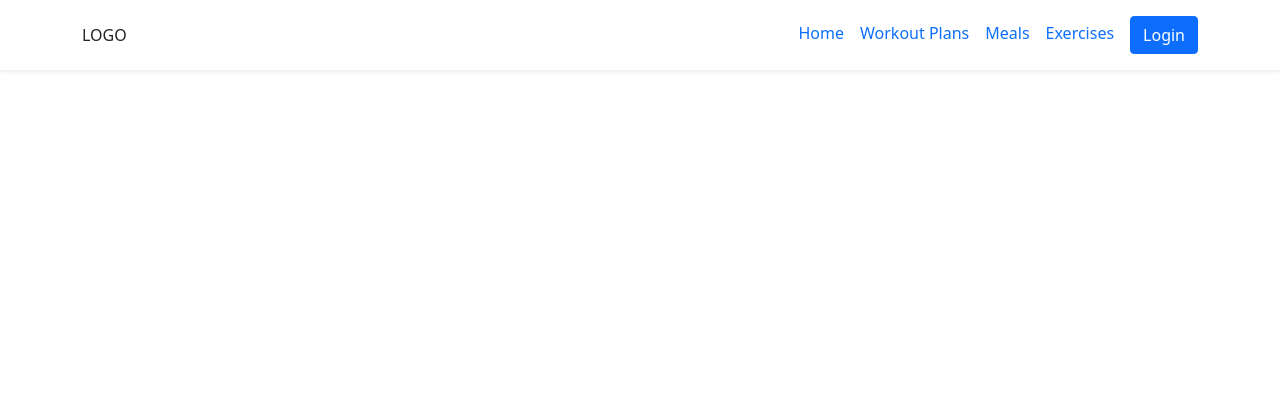
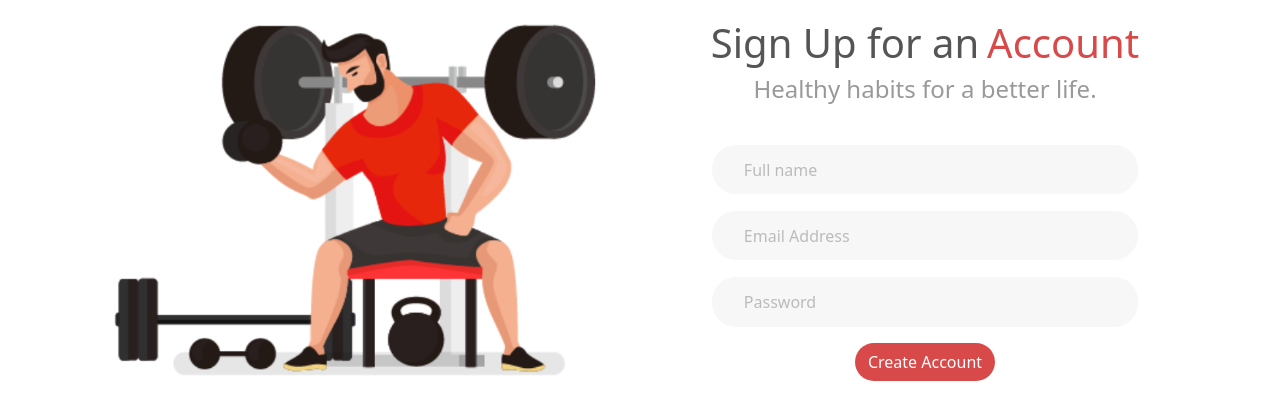
Before and after one commit to 7asebat/FitNationFrontend, a Vue app: page / in a window 1280 px wide. Shown: the top 420 px of the page. Built offline with nearby package versions, Linux system fonts and the light colour scheme.

Commit message:
Add signup screen

```diff
--- a/package.json
+++ b/package.json
@@ -8,6 +8,7 @@
     "lint": "vue-cli-service lint"
   },
   "dependencies": {
+    "axios": "^0.21.1",
     "bootstrap": "^5.0.1",
     "bootstrap-vue": "^2.21.2",
     "core-js": "^3.6.5",
--- a/src/App.vue
+++ b/src/App.vue
@@ -1,16 +1,16 @@
 <template>
-  <div id="app">
-    <div id="nav">
-      <Navbar />
-    </div>
-    <router-view />
-  </div>
+  <Signup />
 </template>
 
 <script>
+import Signup from "./views/Signup";
+
 export default {
   components: {
-    Navbar: () => import("@/components/Navbar.vue"),
+    Signup,
   },
 };
 </script>
+
+<style lang="scss">
+</style>
--- /dev/null
+++ b/src/views/Signup.vue
@@ -0,0 +1,131 @@
+<template>
+  <div class="container">
+    <div class="row">
+      <div id="side-image" class="col">
+        <img src="../assets/weightLiftingVector.png" class="img-fluid" />
+      </div>
+      <div id="signup-form" class="col">
+        <form action="">
+          <div id="signup-text">
+            <div id="signup-text-header">
+              <h1 style="margin-right: 0.5rem">Sign Up for an</h1>
+              <h1 style="color: rgb(216, 74, 74)">Account</h1>
+            </div>
+            <h4>Healthy habits for a better life.</h4>
+          </div>
+
+          <input
+            id="fullname-input"
+            type="text"
+            class="form-control"
+            placeholder="Full name"
+            aria-label="Full name"
+            v-model="fullname"
+          />
+
+          <input
+            id="email-input"
+            type="text"
+            class="form-control"
+            placeholder="Email Address"
+            aria-label="Email Address"
+            v-model="email"
+          />
+
+          <input
+            id="email-input"
+            type="password"
+            class="form-control"
+            placeholder="Password"
+            aria-label="Password"
+            v-model="password"
+          />
+
+          <button class="btn btn-primary signup-btn" v-on:click="submitForm">
+            Create Account
+          </button>
+        </form>
+      </div>
+    </div>
+  </div>
+</template>
+
+<script>
+import axios from "axios";
+
+export default {
+  data() {
+    return {
+      fullname: "",
+      email: "",
+      password: "",
+    };
+  },
+  methods: {
+    async submitForm() {
+      const payload = {
+        email: this.email,
+        password: this.password,
+        name: this.name,
+        country: 0,
+      };
+
+      await axios.post(
+        "http://localhost:3000/authentication/clients/sign_up",
+        payload
+      );
+    },
+  },
+};
+</script>
+
+<style scoped>
+h1 {
+  color: #555;
+}
+h4 {
+  color: #999;
+}
+
+input {
+  background-color: rgb(247, 247, 247);
+  border-radius: 25px;
+  border-color: transparent;
+  margin-bottom: 15px;
+  height: 3.2rem;
+  text-indent: 20px;
+  color: #555;
+}
+input::placeholder {
+  color: #bbb;
+  margin: 50px;
+  text-indent: 20px;
+}
+
+#signup-text {
+  margin-bottom: 40px;
+}
+
+#signup-form {
+  display: flex;
+  align-items: center;
+  justify-content: center;
+  text-align: center;
+}
+
+.signup-btn {
+  background-color: rgb(216, 74, 74);
+  border-color: transparent;
+  border-radius: 20px;
+}
+
+#side-image {
+  display: flex;
+  align-items: center;
+  justify-content: center;
+}
+
+#signup-text-header {
+  display: flex;
+}
+</style>
```
Also changed, not shown: src/assets/weightLiftingVector.png (added), 1 other file (tests, documents, lock files or other folders).
